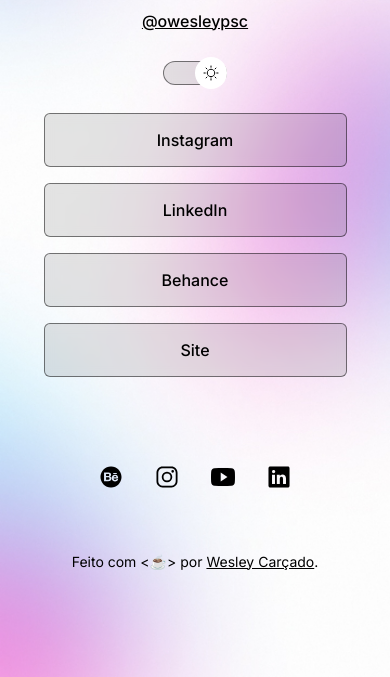
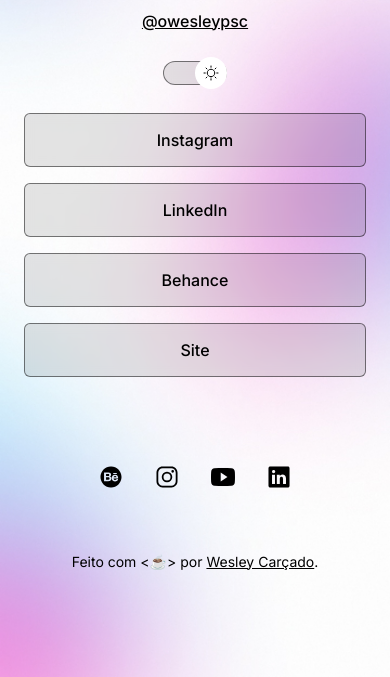
Before and after one commit to wesleypsc/devlinks, a plain HTML site: page index.html in a window 390 px wide. Shown: the part 167-844 px from the top of the page. Drawn offline with nearby package versions, Linux system fonts and the light colour scheme.

Commit message:
Responsive updates

```diff
--- a/style.css
+++ b/style.css
@@ -9,6 +9,7 @@
 :root{
   --text-color: white;
   --bg-url: url(assets/bg-mobile-dark.jpg);
+  --bg-url-desktop: url(assets/bg-desktop-dark.jpg);
   --stroke-color: rgba(255, 255, 255, 0.5);
   --surface-color: rgba(255, 255, 255, 0.1);
 
@@ -22,6 +23,7 @@
 .light{
   --text-color: #000;
   --bg-url: url(assets/bg-mobile-light.jpg);
+  --bg-url-desktop: url(assets/bg-desktop-light.jpg);
   --stroke-color: rgba(0, 0, 0, 0.5);
   --surface-color: rgba(0, 0, 0, 0.1);
 
@@ -34,6 +36,7 @@
 
 body{
   background: var(--bg-url) no-repeat top center/cover;
+  height: 100vh;
 }
 
 body *{
@@ -41,10 +44,10 @@ body *{
   color: var(--text-color);
 }
 #container{
-  width: 90%;
-  max-width: 360px;
-  margin: 56px auto 0px;
-  padding: 0 24px;
+  width: 100%;
+  max-width: 580px;
+  margin: auto;
+  padding: 56px 24px 0;
 }
 
 #profile{
@@ -167,3 +170,9 @@ footer{
   text-align: center;
   font-size: 14px;
 }
+
+@media(min-width:768px){
+  body {
+    background: var(--bg-url-desktop) no-repeat top center/cover;
+  }
+}
```
